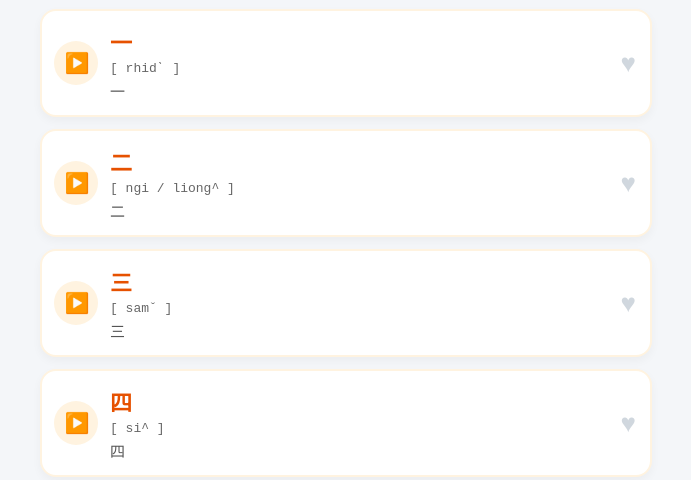
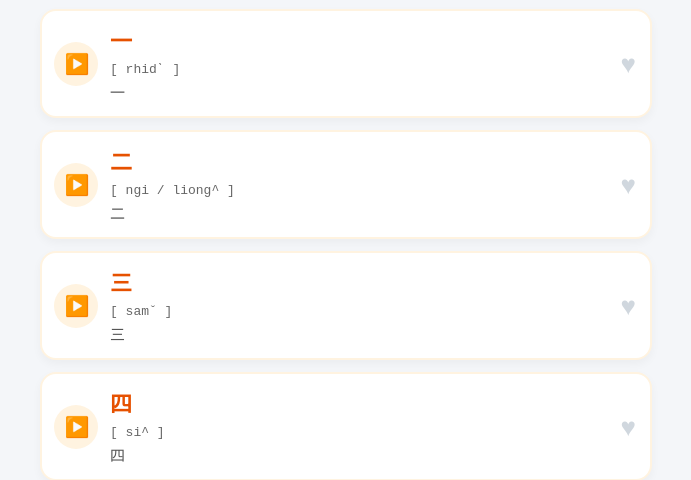
Before and after one commit to benehwhi/hakka2, a plain HTML site: page lesson3.html in a window 1280 px wide. Shown: the part 297-777 px from the top of the page, 294-985 px from the left. Drawn offline with Linux system fonts and the light colour scheme.

Commit message:
Update lesson3.html

```diff
--- a/lesson3.html
+++ b/lesson3.html
@@ -54,7 +54,7 @@
         .play-btn-box { background-color: var(--primary-light); width: 44px; height: 44px; border-radius: 50%; display: flex; align-items: center; justify-content: center; margin-right: 12px; flex-shrink: 0; }
         .play-icon { font-size: 20px; color: var(--primary-dark); margin-left: 2px; }
         .card-info { flex: 1; padding-right: 36px; }
-        .card-hakka { font-size: 22px; font-weight: bold; color: var(--primary-dark); margin: 0 0 4px 0; }
+        .card-hakka { font-size: 22px; font-weight: bold; color: var(--primary-dark); margin: 0 0 4px 0; line-height: 1.5; }
         .card-pinyin { font-size: 13px; color: #666666; margin: 0 0 4px 0; font-family: monospace; }
         .card-chinese { font-size: 15px; color: #555555; margin: 0; }
         .fav-btn { background: none; border: none; font-size: 26px; color: #D0D7DE; cursor: pointer; padding: 8px; position: absolute; right: 6px; top: 50%; transform: translateY(-50%); z-index: 10; }
@@ -94,7 +94,7 @@
     <script>
         const rawData = [
             { type: "單詞", hakka: "一", pinyin: "rhidˋ", chinese: "一", audioId: "一.mp3" },
-{ type: "單詞", hakka: "二", pinyin: "ngi  / liong^", chinese: "二", audioId: "二.mp3" },
+            { type: "單詞", hakka: "二", pinyin: "ngi / liong^", chinese: "二", audioId: "二.mp3" },
             { type: "單詞", hakka: "三", pinyin: "samˇ", chinese: "三", audioId: "三.mp3" },
             { type: "單詞", hakka: "四", pinyin: "si^", chinese: "四", audioId: "四.mp3" },
             { type: "單詞", hakka: "五", pinyin: "ng^", chinese: "五", audioId: "五.mp3" },
@@ -103,9 +103,8 @@
             { type: "單詞", hakka: "八", pinyin: "badˋ", chinese: "八", audioId: "八.mp3" },
             { type: "單詞", hakka: "九", pinyin: "giu^", chinese: "九", audioId: "九.mp3" },
             { type: "單詞", hakka: "十", pinyin: "sib", chinese: "十", audioId: "十.mp3" },
-{ type: "諺語", hakka: "十嘴九屎胐", pinyin: "", chinese: "", audioId: "5諺語.mp3" },
-{ type: "我會念", hakka: "一隻雞公名阿二.三光半夜打鬥四.五點坐車去斗六.七手八腳𢯭摘朳.九分出力汗濕濕", pinyin: "", chinese: "人多口雜，意見紛亂。", audioId: "5我會念.mp3" },
-
+            { type: "諺語", hakka: "十嘴九屎胐", pinyin: "", chinese: "人多口雜，意見紛亂。", audioId: "5諺語.mp3" },
+            { type: "我會念", hakka: "一隻雞公名阿二，<br>三光半夜打鬥四，<br>五點坐車去斗六，<br>七手八腳𢯭摘朳，<br>九分出力汗濕濕。", pinyin: "", chinese: "", audioId: "5我會念.mp3" }
         ];
 
         let wordsData = []; let sentencesData = []; let readData = []; let favorites = []; let currentAudio = null; let playbackQueue = []; let playbackIndex = 0;
@@ -179,7 +178,22 @@
         }
         function createCardHtml(item) {
             const isFav = favorites.includes(item.id) ? 'is-fav' : '';
-            return `<div class="card" onclick="playAudio('${item.audioId}')"><div class="play-btn-box"><span class="play-icon">▶️</span></div><div class="card-info"><p class="card-hakka">${item.hakka}</p><p class="card-pinyin">[ ${item.pinyin} ]</p><p class="card-chinese">${item.chinese}</p></div><button class="fav-btn ${isFav}" onclick="toggleFav('${item.id}', event)">♥</button></div>`;
+            const pinyinHtml = item.pinyin && item.pinyin.trim() !== "" ? `<p class="card-pinyin">[ ${item.pinyin} ]</p>` : '';
+            const chineseHtml = item.chinese && item.chinese.trim() !== "" ? `<p class="card-chinese">${item.chinese}</p>` : '';
+
+            return `
+                <div class="card" onclick="playAudio('${item.audioId}')">
+                    <div class="play-btn-box">
+                        <span class="play-icon">▶️</span>
+                    </div>
+                    <div class="card-info">
+                        <p class="card-hakka">${item.hakka}</p>
+                        ${pinyinHtml}
+                        ${chineseHtml}
+                    </div>
+                    <button class="fav-btn ${isFav}" onclick="toggleFav('${item.id}', event)">♥</button>
+                </div>
+            `;
         }
         function renderAll() {
             document.getElementById('words-page').innerHTML = wordsData.map(item => createCardHtml(item)).join('');
```
Lines whose indentation alone changed are shown as unchanged.
